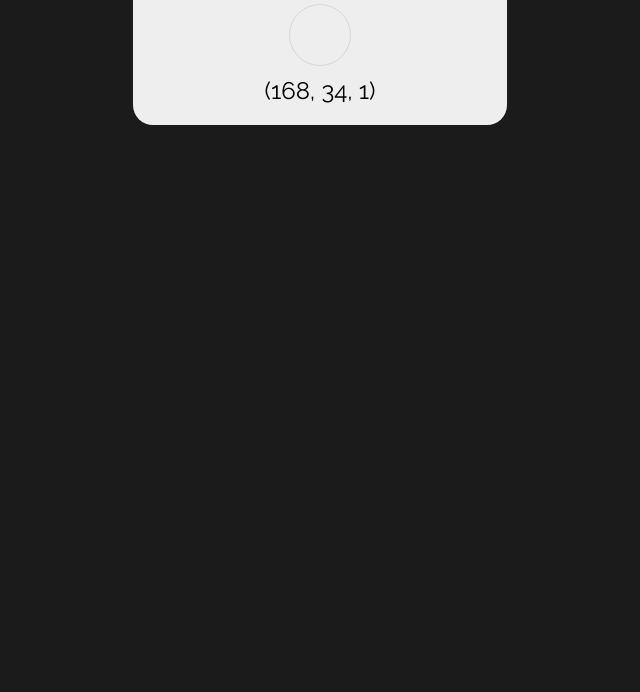
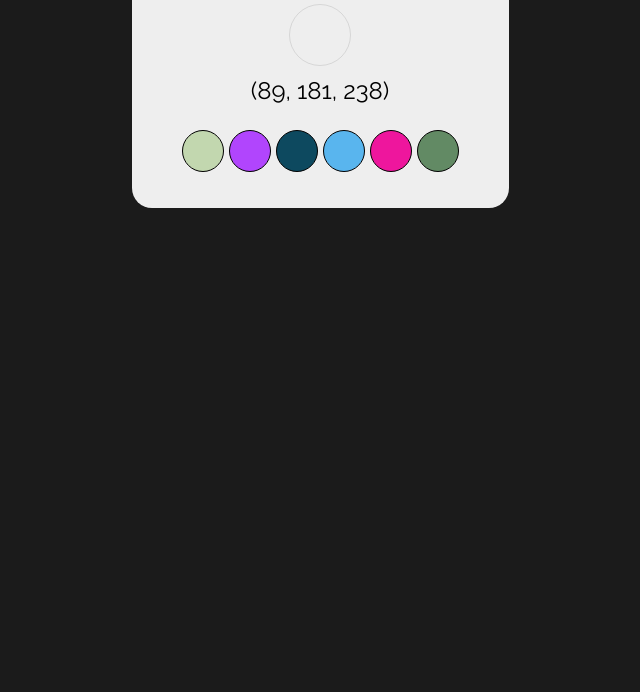
Before and after one commit to oguiaugusto/color-guess, a website: page index.html in a window 1280 px wide. Shown: the part 108-800 px from the top of the page, without its empty margins (320-960 px from the left). Drawn offline with Linux system fonts and the light colour scheme.

Commit message:
Requisitos 3 e 4

```diff
--- a/index.html
+++ b/index.html
@@ -17,6 +17,7 @@
       <div id="color-to-guess"></div>
       <p id="rgb-color">(168, 34, 1)</p>
     </section>
+    <section id="colors"></section>
   </main>
   <script src="script.js"></script>
 </body>
--- a/script.js
+++ b/script.js
@@ -0,0 +1,34 @@
+const colorsSection = document.getElementById('colors');
+const colorCode = document.getElementById('rgb-color');
+
+function getRandomColor() {
+  const rNumber = Math.floor(Math.random() * 255) + 1;
+  const gNumber = Math.floor(Math.random() * 255) + 1;
+  const bNumber = Math.floor(Math.random() * 255) + 1;
+
+  const rgbColor = `rgb(${rNumber}, ${gNumber}, ${bNumber})`;
+  return rgbColor;
+}
+
+function generateColorOptions() {
+  for (let i = 1; i <= 6; i += 1) {
+    const colorOption = document.createElement('div');
+    colorOption.style.backgroundColor = getRandomColor();
+    colorOption.className = 'ball';
+    colorsSection.appendChild(colorOption);
+  }
+}
+
+function setColorCode() {
+  const index = Math.round(Math.random() * 5);
+  const element = colorsSection.children[index];
+  const eStyles = window.getComputedStyle(element);
+  const bgColor = eStyles.getPropertyValue('background-color');
+  const colorNumber = bgColor.substring(3, bgColor.length);
+  colorCode.innerText = `${colorNumber}`;
+}
+
+window.onload = () => {
+  generateColorOptions();
+  setColorCode();
+};
--- a/style.css
+++ b/style.css
@@ -10,7 +10,7 @@ body {
   background-color: rgb(27, 27, 27);
 }
 
-#color-code-section {
+main {
   margin-top: 30px;
   background-color: rgb(238, 238, 238);
   padding: 20px 50px;
@@ -35,4 +35,23 @@ body {
 #rgb-color {
   margin-top: 10px;
   text-align: center;
+  margin-bottom: 25px;
 }
+
+#colors {
+  width: max-content;
+  margin: 10px auto;
+}
+
+.ball {
+  display: inline-block;
+  width: 40px;
+  height: 40px;
+  margin-right: 5px;
+  border-radius: 50%;
+  border: 1px solid black;
+}
+
+.ball:last-child {
+  margin-right: 0;
+}
```
